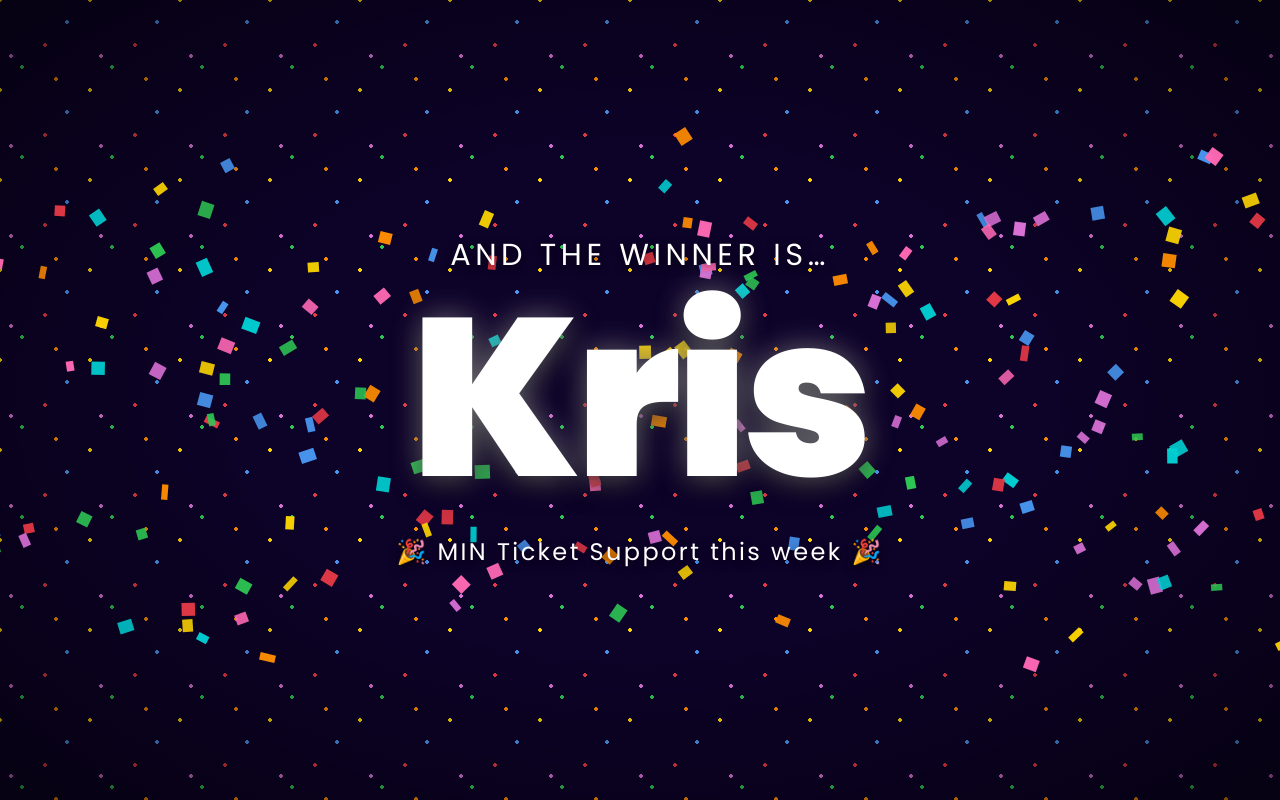
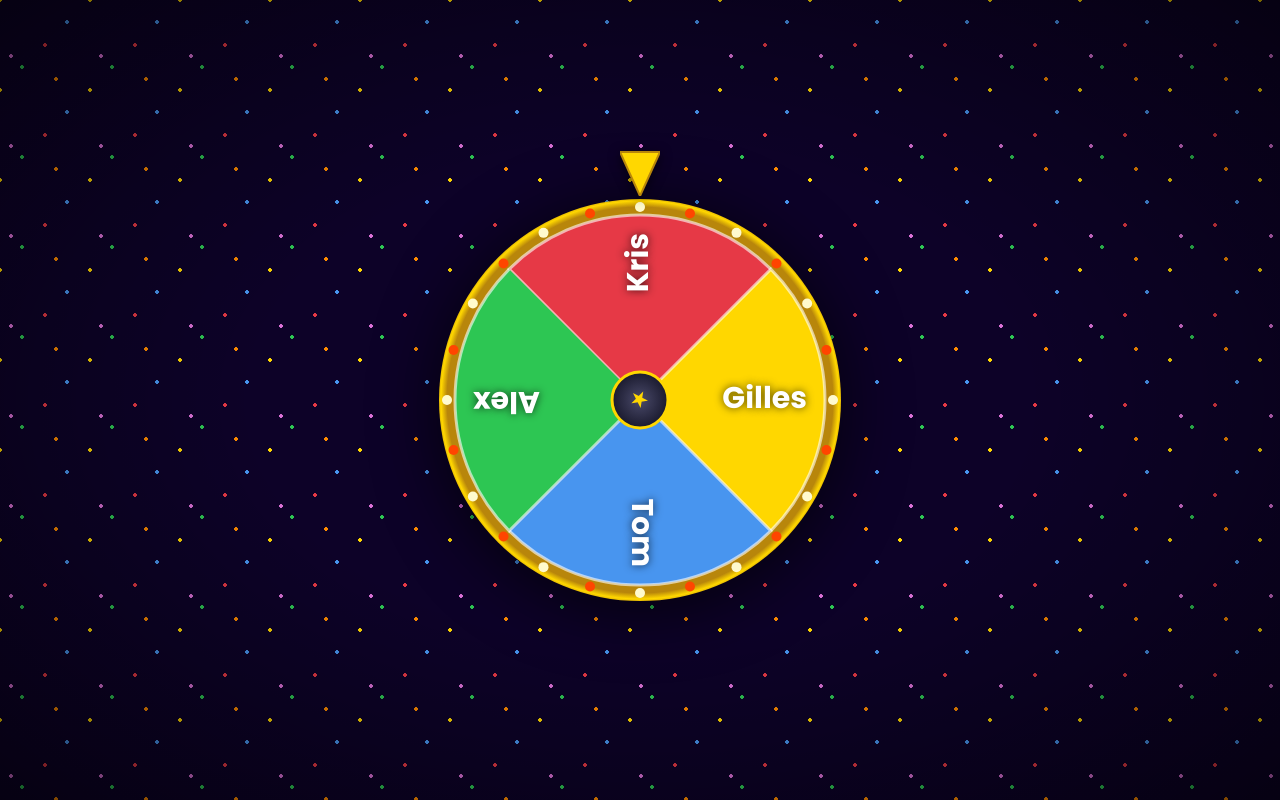
Before and after one commit to atlesque/minerva-roulette, a Nuxt app: page / in a window 1280 px wide. Built offline with nearby package versions, Linux system fonts and the light colour scheme.

Commit message:
feat: remove WinnerReveal, keep spinner visible, overlay confetti on spin complete, remove spin-hint text

```diff
--- a/app/app.vue
+++ b/app/app.vue
@@ -1,20 +1,13 @@
 <script setup lang="ts">
-import { ref } from 'vue'
 import { useWinner } from '~/composables/useWinner'
 
-const { winnerIndex, winnerName } = useWinner()
-const spinComplete = ref(false)
+const { winnerIndex } = useWinner()
 </script>
 
 <template>
   <div class="carnival-app">
     <div class="confetti-bg" aria-hidden="true" />
-    <Transition name="wheel">
-      <SpinningWheel v-if="!spinComplete" :winner-index="winnerIndex" @spin-complete="spinComplete = true" />
-    </Transition>
-    <Transition name="winner">
-      <WinnerReveal v-if="spinComplete" :winner-name="winnerName" />
-    </Transition>
+    <SpinningWheel :winner-index="winnerIndex" />
   </div>
 </template>
 
@@ -76,25 +69,4 @@ body {
   pointer-events: none;
   z-index: 0;
 }
-
-/* ── Transitions ──────────────────────────────────────────────────────────── */
-.wheel-leave-active {
-  transition: opacity 0.5s ease, transform 0.5s ease;
-}
-.wheel-leave-to {
-  opacity: 0;
-  transform: scale(0.85);
-}
-
-.winner-enter-active {
-  transition: opacity 0.8s ease, transform 0.8s ease;
-}
-.winner-enter-from {
-  opacity: 0;
-  transform: translateY(24px) scale(0.97);
-}
-.winner-enter-to {
-  opacity: 1;
-  transform: translateY(0) scale(1);
-}
 </style>
--- a/app/components/SpinningWheel.vue
+++ b/app/components/SpinningWheel.vue
@@ -1,5 +1,5 @@
 <script setup lang="ts">
-import { watch } from 'vue'
+import { ref, watch, onUnmounted } from 'vue'
 import { useWheelCanvas, WHEEL_SIZE } from '~/composables/useWheelCanvas'
 
 const props = defineProps<{ winnerIndex: number }>()
@@ -9,6 +9,83 @@ const { canvasRef, spinComplete } = useWheelCanvas(props.winnerIndex)
 
 watch(spinComplete, (done) => {
   if (done) emit('spinComplete')
+})
+
+// ── Confetti ──────────────────────────────────────────────────────────────────
+
+const confettiRef = ref<HTMLCanvasElement | null>(null)
+const animationId = ref(0)
+let cleanupResize: (() => void) | null = null
+
+const COLORS = ['#E63946', '#FFD700', '#4895EF', '#2DC653', '#FF8C00', '#DA70D6', '#FF69B4', '#00CED1']
+
+interface Particle {
+  x: number; y: number; vx: number; vy: number
+  color: string; width: number; height: number
+  angle: number; angularVelocity: number; opacity: number
+}
+
+function createParticles(count: number, w: number): Particle[] {
+  return Array.from({ length: count }, () => ({
+    x: Math.random() * w,
+    y: -10 - Math.random() * 100,
+    vx: (Math.random() - 0.5) * 3,
+    vy: 2 + Math.random() * 4,
+    color: COLORS[Math.floor(Math.random() * COLORS.length)] as string,
+    width: 6 + Math.random() * 8,
+    height: 10 + Math.random() * 6,
+    angle: Math.random() * Math.PI * 2,
+    angularVelocity: (Math.random() - 0.5) * 0.2,
+    opacity: 0.85 + Math.random() * 0.15,
+  }))
+}
+
+watch(spinComplete, (done) => {
+  if (!done) return
+  const canvas = confettiRef.value
+  if (!canvas) return
+  const ctx = canvas.getContext('2d')
+  if (!ctx) return
+
+  const resize = () => {
+    canvas.width = window.innerWidth
+    canvas.height = window.innerHeight
+  }
+  resize()
+  window.addEventListener('resize', resize)
+  cleanupResize = () => window.removeEventListener('resize', resize)
+
+  const particles = createParticles(180, canvas.width)
+
+  const draw = () => {
+    ctx.clearRect(0, 0, canvas.width, canvas.height)
+    for (const p of particles) {
+      ctx.save()
+      ctx.globalAlpha = p.opacity
+      ctx.translate(p.x + p.width / 2, p.y + p.height / 2)
+      ctx.rotate(p.angle)
+      ctx.fillStyle = p.color
+      ctx.fillRect(-p.width / 2, -p.height / 2, p.width, p.height)
+      ctx.restore()
+      p.x += p.vx
+      p.y += p.vy
+      p.angle += p.angularVelocity
+      p.vx += (Math.random() - 0.5) * 0.1
+      if (p.y > canvas.height + 20) {
+        p.y = -20
+        p.x = Math.random() * canvas.width
+        p.vy = 2 + Math.random() * 4
+      }
+    }
+    animationId.value = requestAnimationFrame(draw)
+  }
+
+  draw()
+})
+
+onUnmounted(() => {
+  cancelAnimationFrame(animationId.value)
+  cleanupResize?.()
 })
 </script>
 
@@ -23,7 +100,7 @@ watch(spinComplete, (done) => {
       </div>
       <canvas ref="canvasRef" :width="WHEEL_SIZE" :height="WHEEL_SIZE" class="wheel-canvas" />
     </div>
-    <p class="spin-hint">✨ Spinning… ✨</p>
+    <canvas v-if="spinComplete" ref="confettiRef" class="confetti-canvas" aria-hidden="true" />
   </div>
 </template>
 
@@ -62,12 +139,13 @@ watch(spinComplete, (done) => {
   filter: drop-shadow(0 8px 32px rgba(0, 0, 0, 0.7));
 }
 
-.spin-hint {
-  color: #fff;
-  font-size: clamp(1.1rem, 3vw, 1.4rem);
-  font-weight: 500;
-  letter-spacing: 0.15em;
-  text-transform: uppercase;
-  text-shadow: 0 3px 10px rgba(0, 0, 0, 0.7);
+.confetti-canvas {
+  position: fixed;
+  inset: 0;
+  width: 100%;
+  height: 100%;
+  pointer-events: none;
+  background: transparent;
+  z-index: 10;
 }
 </style>
--- a/app/components/WinnerReveal.vue
+++ /dev/null
@@ -1,168 +0,0 @@
-<script setup lang="ts">
-import { onMounted, onUnmounted, ref } from 'vue'
-
-defineProps<{ winnerName: string }>()
-
-const canvasRef = ref<HTMLCanvasElement | null>(null)
-const animationId = ref(0)
-let cleanupResize: (() => void) | null = null
-
-interface Particle {
-  x: number
-  y: number
-  vx: number
-  vy: number
-  color: string
-  width: number
-  height: number
-  angle: number
-  angularVelocity: number
-  opacity: number
-}
-
-const COLORS = ['#E63946', '#FFD700', '#4895EF', '#2DC653', '#FF8C00', '#DA70D6', '#FF69B4', '#00CED1']
-
-function createParticles(count: number, canvasWidth: number): Particle[] {
-  return Array.from({ length: count }, () => ({
-    x: Math.random() * canvasWidth,
-    y: -10 - Math.random() * 100,
-    vx: (Math.random() - 0.5) * 3,
-    vy: 2 + Math.random() * 4,
-    color: COLORS[Math.floor(Math.random() * COLORS.length)] as string,
-    width: 6 + Math.random() * 8,
-    height: 10 + Math.random() * 6,
-    angle: Math.random() * Math.PI * 2,
-    angularVelocity: (Math.random() - 0.5) * 0.2,
-    opacity: 0.85 + Math.random() * 0.15,
-  }))
-}
-
-onMounted(() => {
-  const canvas = canvasRef.value
-  if (!canvas) return
-  const ctx = canvas.getContext('2d')
-  if (!ctx) return
-
-  const resize = () => {
-    canvas.width = window.innerWidth
-    canvas.height = window.innerHeight
-  }
-  resize()
-  window.addEventListener('resize', resize)
-  cleanupResize = () => window.removeEventListener('resize', resize)
-
-  const particles: Particle[] = createParticles(180, canvas.width)
-
-  const draw = () => {
-    ctx.clearRect(0, 0, canvas.width, canvas.height)
-
-    for (const p of particles) {
-      ctx.save()
-      ctx.globalAlpha = p.opacity
-      ctx.translate(p.x + p.width / 2, p.y + p.height / 2)
-      ctx.rotate(p.angle)
-      ctx.fillStyle = p.color
-      ctx.fillRect(-p.width / 2, -p.height / 2, p.width, p.height)
-      ctx.restore()
-
-      p.x += p.vx
-      p.y += p.vy
-      p.angle += p.angularVelocity
-      p.vx += (Math.random() - 0.5) * 0.1
-
-      if (p.y > canvas.height + 20) {
-        p.y = -20
-        p.x = Math.random() * canvas.width
-        p.vy = 2 + Math.random() * 4
-      }
-    }
-
-    animationId.value = requestAnimationFrame(draw)
-  }
-
-  draw()
-})
-
-onUnmounted(() => {
-  cancelAnimationFrame(animationId.value)
-  cleanupResize?.()
-})
-</script>
-
-<template>
-  <div class="winner-stage">
-    <canvas ref="canvasRef" class="confetti-canvas" aria-hidden="true" />
-    <div class="winner-content">
-      <p class="prefix">And the winner is…</p>
-      <h1 class="winner-name">{{ winnerName }}</h1>
-      <p class="suffix">🎉 MIN Ticket Support this week 🎉</p>
-    </div>
-  </div>
-</template>
-
-<style scoped>
-.winner-stage {
-  position: absolute;
-  inset: 0;
-  display: flex;
-  flex-direction: column;
-  align-items: center;
-  justify-content: center;
-  z-index: 1;
-}
-
-.confetti-canvas {
-  position: absolute;
-  inset: 0;
-  width: 100%;
-  height: 100%;
-  pointer-events: none;
-  z-index: 0;
-  background: transparent;
-}
-
-.winner-content {
-  position: relative;
-  z-index: 2;
-  display: flex;
-  flex-direction: column;
-  align-items: center;
-  justify-content: center;
-  gap: 8px;
-  padding: 24px;
-  text-align: center;
-  width: 100%;
-}
-
-.prefix {
-  color: #fff;
-  -webkit-text-fill-color: #fff;
-  font-size: clamp(1.3rem, 3.5vw, 1.9rem);
-  font-weight: 500;
-  letter-spacing: 0.15em;
-  text-transform: uppercase;
-  text-shadow: 0 3px 10px rgba(0, 0, 0, 0.7);
-}
-
-.winner-name {
-  color: #fff;
-  -webkit-text-fill-color: #fff;
-  font-size: clamp(6rem, 22vw, 14rem);
-  font-weight: 900;
-  line-height: 1;
-  letter-spacing: -0.02em;
-  text-shadow:
-    0 0 32px rgba(255, 255, 255, 0.4),
-    0 8px 28px rgba(0, 0, 0, 0.85);
-}
-
-.suffix {
-  color: #fff;
-  -webkit-text-fill-color: #fff;
-  font-size: clamp(1.1rem, 2.8vw, 1.5rem);
-  font-weight: 500;
-  letter-spacing: 0.1em;
-  margin-top: 16px;
-  text-shadow: 0 3px 10px rgba(0, 0, 0, 0.7);
-}
-</style>
```
